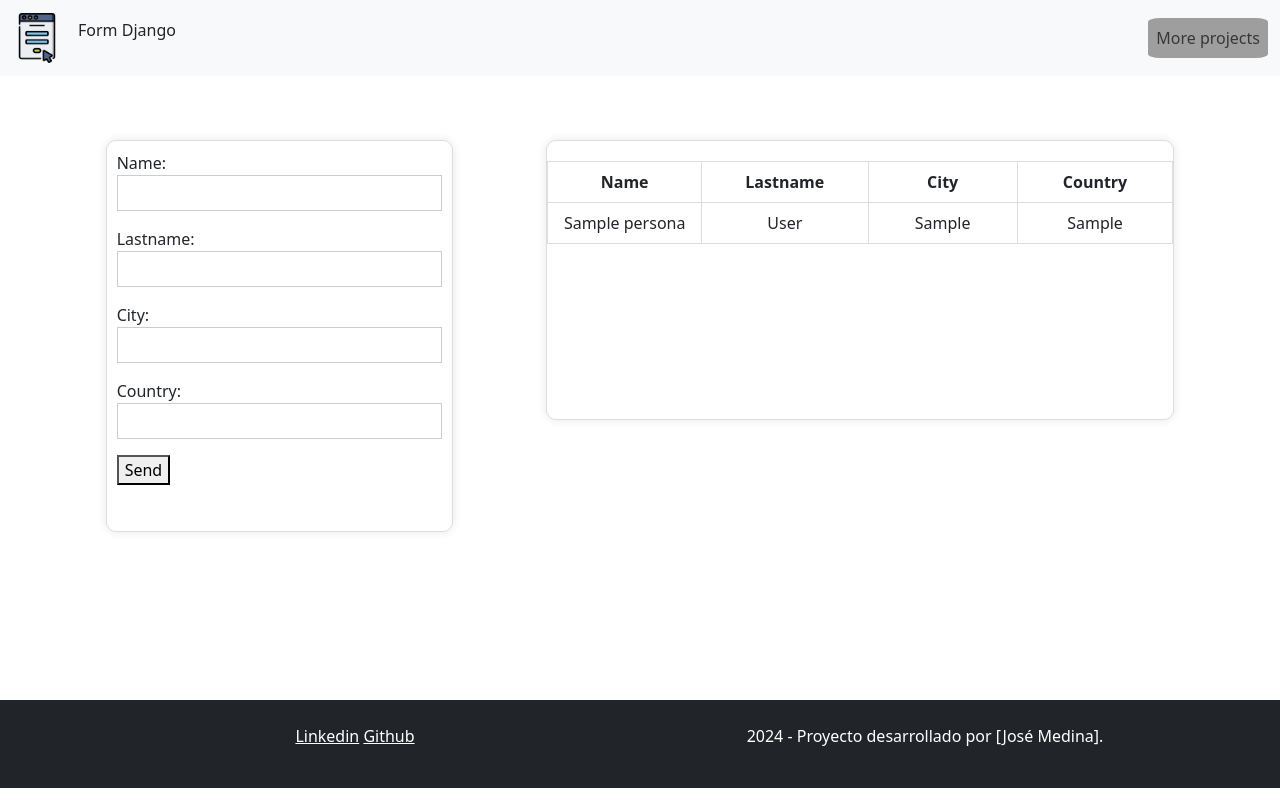
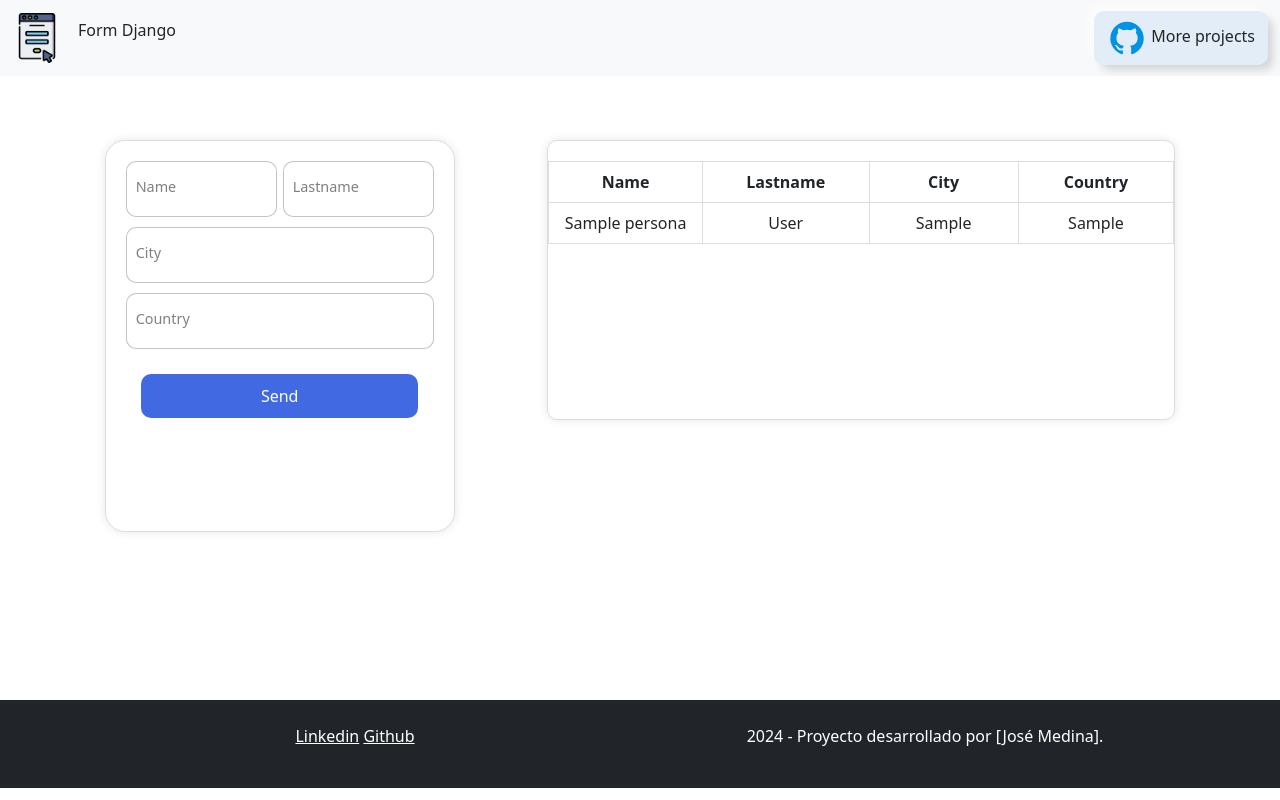
Before and after one commit to josemedina1/FormularioSimple_Django, a Django app: page / in a window 1280 px wide. Run offline with Django 5.2, Linux system fonts and the light colour scheme; tables that the repository leaves empty hold one stand-in row (values such as "Sample post"); grey boxes are pictures that could not be loaded.

Commit message:
ajuste form, css index form y css tabla

```diff
--- a/formulario/crud/forms.py
+++ b/formulario/crud/forms.py
@@ -6,8 +6,8 @@ class PersonaForm(forms.ModelForm):
         model = Persona
         fields = ['name', 'lastname', 'city', 'country']
         widgets = {
-            'name': forms.TextInput(attrs={'class': 'inputform'}),
-            'lastname': forms.TextInput(attrs={'class': 'inputform'}),
-            'city': forms.TextInput(attrs={'class': 'inputform'}),
-            'country': forms.TextInput(attrs={'class': 'inputform'}),
+            'name': forms.TextInput(attrs={'class': 'input'}),
+            'lastname': forms.TextInput(attrs={'class': 'input'}),
+            'city': forms.TextInput(attrs={'class': 'input'}),
+            'country': forms.TextInput(attrs={'class': 'input'}),
         }
--- a/formulario/crud/static/css/base.css
+++ b/formulario/crud/static/css/base.css
@@ -1,4 +1,4 @@
-main{
+main {
     height: 78vh;
     display: flex;
     flex-direction: column;
@@ -6,7 +6,35 @@ main{
     align-items: center;
 }
 
-ul{
-    background-image: url(https://img.freepik.com/vector-gratis/fondo-abstracto-geometrico-mosaico_1055-3074.jpg);
-    border-radius: 10%;
+/* Boton More Projects navbar*/
+
+.btn {
+
+    background: #e3edf7;
+
+    border-radius: 10px;
+    box-shadow: 6px 6px 10px -1px rgba(0, 0, 0, 0.15),
+        -6px -6px 10px -1px rgba(255, 255, 255, 0.7);
+    border: 1px solid rgba(0, 0, 0, 0);
+    cursor: pointer;
+    transition: transform 0.5s;
 }
+
+.btn:hover {
+    box-shadow: inset 4px 4px 6px -1px rgba(0, 0, 0, 0.2),
+        inset -4px -4px 6px -1px rgba(255, 255, 255, 0.7),
+        -0.5px -0.5px 0px rgba(255, 255, 255, 1),
+        0.5px 0.5px 0px rgba(0, 0, 0, 0.15),
+        0px 12px 10px -10px rgba(0, 0, 0, 0.05);
+    border: 1px solid rgba(0, 0, 0, 0.1);
+    transform: translateY(0.5em);
+}
+
+.btn svg {
+    transition: transform 0.5s;
+}
+
+.btn:hover svg {
+    transform: scale(0.9);
+    fill: #333333;
+}
--- a/formulario/crud/static/css/index.css
+++ b/formulario/crud/static/css/index.css
@@ -1,27 +1,101 @@
-form{
-    border: 1px solid #ddd; /* Delineado suave */
-    box-shadow: 0 0 10px rgba(0, 0, 0, 0.1);
-    height: 70%;
-    border-radius: 10px;
-    padding: 10px;
-}
-
-.inputform{
-    border: 1px solid #ccc;
-    padding: 5px;
-    width: 100%;
-    box-sizing: border-box;
-}
-
-.data{
+/*Contenedor de form y tabla*/
+.data {
     display: flex;
     justify-content: space-evenly;
     height: 90%;
     margin-top: 5%;
 }
 
-.overflow-auto{
-    border: 1px solid #ddd; /* Delineado suave */
+/* Formulario / form */
+form {
+    display: flex;
+    flex-direction: column;
+    gap: 10px;
+    max-width: 350px;
+    background-color: #fff;
+    padding: 20px;
+    border-radius: 20px;
+    position: relative;
+    border: 1px solid #ddd;
+    box-shadow: 0 0 10px rgba(0, 0, 0, 0.1);
+    height: 70%;
+}
+
+.flex {
+    display: flex;
+    width: 100%;
+    gap: 6px;
+}
+
+form label {
+    position: relative;
+}
+
+form label .input {
+    width: 100%;
+    padding: 10px 10px 20px 10px;
+    outline: 0;
+    border: 1px solid rgba(105, 105, 105, 0.397);
+    border-radius: 10px;
+}
+
+form label .input+span {
+    position: absolute;
+    left: 10px;
+    top: 15px;
+    color: grey;
+    font-size: 0.9em;
+    cursor: text;
+    transition: 0.3s ease;
+}
+
+form label .input:placeholder-shown+span {
+    top: 15px;
+    font-size: 0.9em;
+}
+
+form label .input:focus+span,
+form label .input:valid+span {
+    top: 30px;
+    font-size: 0.7em;
+    font-weight: 600;
+}
+
+form label .input:valid+span {
+    color: green;
+}
+
+@keyframes pulse {
+    from{
+        transform: scale(0.9);
+        opacity: 1;
+    }
+
+    to {
+        transform: scale(1.8);
+        opacity: 0;
+    }
+}
+
+.submit {
+    border: none;
+    outline: none;
+    background-color: royalblue;
+    padding: 10px;
+    border-radius: 10px;
+    color: #fff;
+    font-size: 16px;
+    transform: .3s ease;
+    margin: 5%;
+  }
+
+  .submit:hover {
+    background-color: rgb(56, 90, 194);
+  }
+
+/* Seccion tabla con datos*/
+.overflow-auto {
+    border: 1px solid #ddd;
     box-shadow: 0 0 10px rgba(0, 0, 0, 0.1);
     height: 50%;
     width: 50%;
@@ -32,15 +106,15 @@ form{
     width: 100%;
     margin-top: 20px;
     border-collapse: collapse;
-
 }
 
-.table-container th, .table-container td {
+.table-container th,
+.table-container td {
     border: 1px solid #ddd;
     padding: 8px;
     text-align: center;
 }
 
-th{
+th {
     width: 30vw;
 }
--- a/formulario/crud/templates/index.html
+++ b/formulario/crud/templates/index.html
@@ -5,22 +5,43 @@
 {% load static %}
 {# Hoja de estilos para este template #}
 {% block style %}
-  <link rel="stylesheet" href="{% static 'css/index.css' %}">
+  <link rel="stylesheet" href="{% static 'css/index.css' %}"/>
 {% endblock %}
 
 {# Contenido de formulario #}
 {% block content %}
-
+  <!-- Contenedor form y tabla -->
   <div class="container-fluid data">
-    <form method="post" action="{% url 'index' %}">
+    <!-- Formulario -->
+    <form method="POST" action="{% url 'index' %}" novalidate>
       {% csrf_token %}
-        {{ form.as_p }}
-        <button type="submit">Send</button>
+      <div class="flex">
+        <!-- Name / Nombre -->
+        <label>
+          {{ form.name }}
+          <span>{{ form.name.label }}</span>
+        </label>
+        <!-- Lastname / Apellido -->
+        <label>
+          {{ form.lastname }}
+          <span>{{ form.lastname.label }}</span>
+        </label>
+      </div>
+      <!-- City / Ciudad -->
+      <label>
+        {{ form.city }}
+        <span>{{ form.city.label }}</span>
+      </label>
+      <!-- Country / Pais -->
+      <label>
+        {{ form.country }}
+        <span>{{ form.country.label }}</span>
+      </label>
+      <button class="submit" type="submit">Send</button>
     </form>
 
+    <!-- Contenedor tabla -->
     <div class="overflow-auto">
-
-
       <div class="table-container">
         <table>
           <thead>
@@ -43,7 +64,6 @@
           </tbody>
         </table>
       </div>
-
     </div>
   </div>
-{% endblock%}
+{% endblock %}
--- a/formulario/crud/templates/layouts/slices/navbar.html
+++ b/formulario/crud/templates/layouts/slices/navbar.html
@@ -9,10 +9,13 @@
     <div class="collapse navbar-collapse" id="navbarSupportedContent">
         <p>Form Django</p>
     </div>
-    <ul class="navbar-nav me-auto mb-2 mb-lg-0 morepj" align="right">
-        <li class="nav-item">
-          <a class="nav-link" href="https://github.com/josemedina1?tab=repositories">More projects</a>
-        </li>
-      </ul>
+          <a class="nav-link" href="https://github.com/josemedina1?tab=repositories">
+            <button class="btn">
+              <svg width="40" height="40" fill="#0092E4" xmlns="http://www.w3.org/2000/svg" data-name="Layer 1" viewBox="0 0 24 24" id="github">
+                <path d="M12,2.2467A10.00042,10.00042,0,0,0,8.83752,21.73419c.5.08752.6875-.21247.6875-.475,0-.23749-.01251-1.025-.01251-1.86249C7,19.85919,6.35,18.78423,6.15,18.22173A3.636,3.636,0,0,0,5.125,16.8092c-.35-.1875-.85-.65-.01251-.66248A2.00117,2.00117,0,0,1,6.65,17.17169a2.13742,2.13742,0,0,0,2.91248.825A2.10376,2.10376,0,0,1,10.2,16.65923c-2.225-.25-4.55-1.11254-4.55-4.9375a3.89187,3.89187,0,0,1,1.025-2.6875,3.59373,3.59373,0,0,1,.1-2.65s.83747-.26251,2.75,1.025a9.42747,9.42747,0,0,1,5,0c1.91248-1.3,2.75-1.025,2.75-1.025a3.59323,3.59323,0,0,1,.1,2.65,3.869,3.869,0,0,1,1.025,2.6875c0,3.83747-2.33752,4.6875-4.5625,4.9375a2.36814,2.36814,0,0,1,.675,1.85c0,1.33752-.01251,2.41248-.01251,2.75,0,.26251.1875.575.6875.475A10.0053,10.0053,0,0,0,12,2.2467Z"></path>
+              </svg>
+              More projects
+            </button>
+          </a>
   </div>
 </nav>
```
Also changed, not shown: README.md, formulario/db.sqlite3. Lines whose indentation alone changed are shown as unchanged.
